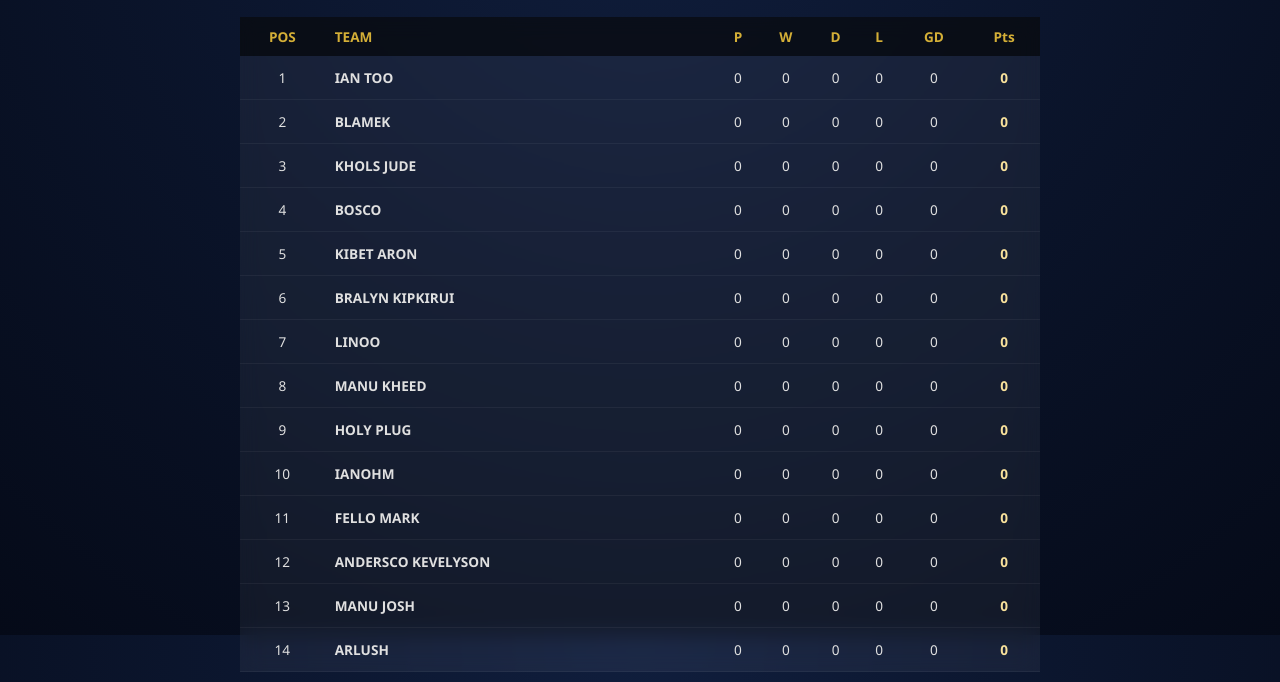
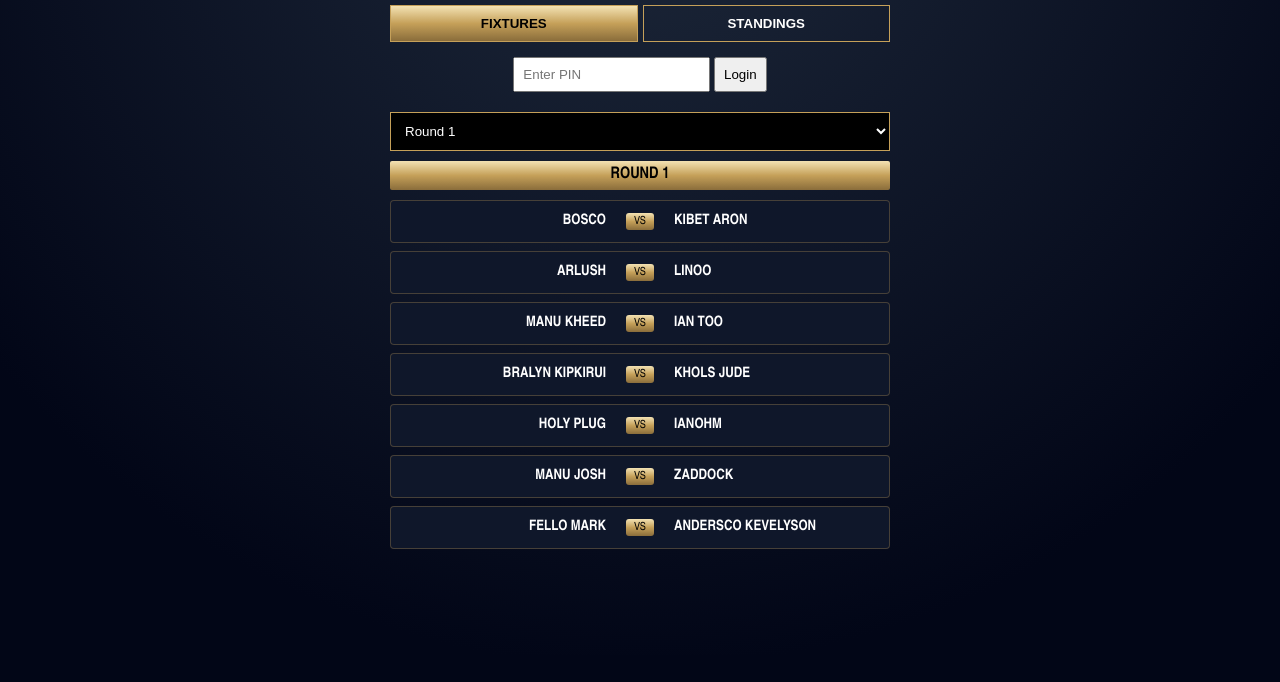
Before and after one commit to aronkibetkorir93-ui/Perfect-, a plain HTML site: page index.html in a window 1280 px wide. Shown: the part 165-847 px from the top of the page. After the commit the page ends 820 px from the top, so only its background shows below. Drawn offline with Linux system fonts and the light colour scheme.

Commit message:
Update index.html

```diff
--- a/index.html
+++ b/index.html
@@ -5,230 +5,220 @@
     <meta name="viewport" content="width=device-width, initial-scale=1.0">
     <title>Elite Football League</title>
     <style>
-        /* CSS STYLES */
         :root {
-            --bg-dark: #050a18;
-            --card-bg: rgba(255, 255, 255, 0.05);
-            --gold: #d4af37;
-            --gold-bright: #f9e29c;
-            --text-white: #e0e0e0;
+            --bg-dark: #020617;
+            --efl-blue: #0f172a;
+            --gold-gradient: linear-gradient(180deg, #f3e2b3 0%, #c5a059 50%, #8a6d3b 100%);
+            --gold-text: #e2c07d;
+            --row-bg: rgba(255, 255, 255, 0.03);
         }
 
         body {
-            background: radial-gradient(circle at top, #101e3d 0%, var(--bg-dark) 100%);
-            background-attachment: fixed;
-            color: var(--text-white);
-            font-family: 'Segoe UI', sans-serif;
+            background-color: var(--bg-dark);
+            background-image: radial-gradient(circle at top, #1e293b 0%, var(--bg-dark) 80%);
+            color: white;
+            font-family: 'Arial Narrow', sans-serif;
             margin: 0;
             padding: 10px;
+            min-height: 100vh;
         }
 
-        .container {
-            max-width: 800px;
-            margin: auto;
-        }
+        .container { max-width: 500px; margin: auto; }
 
-        header {
-            text-align: center;
-            margin-bottom: 20px;
-            padding-top: 20px;
+        /* Header & Logo */
+        header { text-align: center; padding: 20px 0; }
+        .logo-circle {
+            width: 80px; height: 80px; margin: 0 auto 10px;
+            border: 2px solid var(--gold-text); border-radius: 50%;
+            display: flex; align-items: center; justify-content: center;
+            font-weight: bold; color: var(--gold-text); font-size: 1.5rem;
+            background: rgba(0,0,0,0.5);
         }
 
         h1 {
-            letter-spacing: 3px;
-            color: var(--gold);
-            font-size: 1.5rem;
-            text-transform: uppercase;
+            font-size: 1.4rem; color: var(--gold-text);
+            letter-spacing: 2px; text-transform: uppercase; margin: 0;
         }
 
-        #admin-auth, #admin-panel {
-            background: rgba(0, 0, 0, 0.5);
-            border: 1px solid var(--gold);
-            padding: 15px;
-            margin-bottom: 20px;
-            text-align: center;
-            border-radius: 8px;
+        /* Navigation Tabs */
+        .tabs { display: flex; gap: 5px; margin-bottom: 15px; }
+        .tab-btn {
+            flex: 1; padding: 10px; border: 1px solid #c5a059;
+            background: transparent; color: white; cursor: pointer;
+            text-transform: uppercase; font-weight: bold;
+        }
+        .tab-btn.active { background: var(--gold-gradient); color: black; }
+
+        /* Fixture Styling (Matches Template 2) */
+        .round-banner {
+            background: var(--gold-gradient); color: black;
+            text-align: center; font-weight: 900; padding: 5px;
+            margin-bottom: 10px; border-radius: 2px;
         }
 
-        table {
-            width: 100%;
-            border-collapse: collapse;
-            background: var(--card-bg);
-            backdrop-filter: blur(10px);
-            font-size: 0.85rem;
+        .fixture-card {
+            background: var(--efl-blue);
+            border: 1px solid rgba(197, 160, 89, 0.3);
+            margin-bottom: 8px; display: flex; align-items: center;
+            justify-content: space-between; padding: 12px 15px;
+            position: relative; border-radius: 4px;
+        }
+        .fixture-card span { flex: 1; font-weight: bold; font-size: 0.9rem; }
+        .fixture-card .vs-box {
+            flex: 0; background: var(--gold-gradient); color: black;
+            padding: 2px 8px; font-size: 0.7rem; border-radius: 3px; margin: 0 10px;
+        }
+        .fixture-card input { width: 30px; text-align: center; border: none; border-radius: 2px; }
+
+        /* Table Styling (Matches Template 1) */
+        .league-table { width: 100%; border-collapse: collapse; font-size: 0.8rem; }
+        .league-table th {
+            border-bottom: 1px solid var(--gold-text); color: var(--gold-text);
+            padding: 10px 5px; text-align: center;
+        }
+        .league-table td { padding: 12px 5px; text-align: center; border-bottom: 1px solid rgba(255,255,255,0.05); }
+        .team-name { text-align: left; padding-left: 10px; font-weight: bold; width: 40%; }
+
+        .pos-1 { background: var(--gold-gradient); color: black !important; }
+
+        /* Admin UI */
+        .admin-login { text-align: center; margin-bottom: 20px; }
+        .btn-gold {
+            background: var(--gold-gradient); border: none; padding: 10px 20px;
+            font-weight: bold; cursor: pointer; border-radius: 4px; margin-top: 10px; width: 100%;
         }
 
-        th {
-            background: rgba(0, 0, 0, 0.6);
-            color: var(--gold);
-            padding: 10px 5px;
-            text-align: center;
-        }
-
-        td {
-            padding: 12px 5px;
-            text-align: center;
-            border-bottom: 1px solid rgba(255, 255, 255, 0.05);
-        }
-
-        .team-col { text-align: left; padding-left: 10px; font-weight: bold; }
-
-        input[type="number"] {
-            width: 40px;
-            background: #000;
-            border: 1px solid var(--gold);
-            color: #fff;
-            text-align: center;
-        }
-
-        .btn {
-            background: var(--gold);
-            color: #000;
-            border: none;
-            padding: 8px 15px;
-            font-weight: bold;
-            cursor: pointer;
-            border-radius: 4px;
-        }
-
-        .fixture-row {
-            display: flex;
-            justify-content: space-between;
-            align-items: center;
-            margin: 8px 0;
-            padding: 5px;
-            border-bottom: 1px solid rgba(212, 175, 55, 0.2);
-        }
+        .hidden { display: none; }
     </style>
 </head>
 <body>
 
 <div class="container">
     <header>
-        <h1>League Table</h1>
+        <div class="logo-circle">EFL</div>
+        <h1>Elite Football League</h1>
     </header>
 
-    <div id="admin-auth">
-        <input type="password" id="admin-pass" placeholder="Password" style="padding: 5px; width: 100px;">
-        <button class="btn" onclick="checkAuth()">Login to Update</button>
+    <div class="tabs">
+        <button class="tab-btn active" onclick="switchTab('fixtures')">Fixtures</button>
+        <button class="tab-btn" onclick="switchTab('table')">Standings</button>
     </div>
 
-    <div id="admin-panel" style="display: none;">
-        <h3>Enter Match Scores</h3>
-        <div id="fixtures-input-list"></div>
-        <button class="btn" onclick="processScores()" style="margin-top:15px;">Update All Standings</button>
-        <button class="btn" onclick="resetData()" style="background: #a33; color: white; margin-left: 10px;">Reset Table</button>
+    <div id="admin-auth" class="admin-login">
+        <input type="password" id="pin" placeholder="Enter PIN" style="padding: 8px;">
+        <button onclick="login()" style="padding: 8px;">Login</button>
     </div>
 
-    <table>
+    <div id="tab-fixtures">
+        <select id="round-select" onchange="loadFixtures()" style="width:100%; padding:10px; margin-bottom:10px; background:#000; color:#fff; border:1px solid #c5a059;"></select>
+        <div class="round-banner" id="current-round-label">ROUND 1</div>
+        <div id="fixture-list"></div>
+        <button id="save-btn" class="btn-gold hidden" onclick="saveScores()">SAVE SCORES</button>
+    </div>
+
+    <div id="tab-table" class="hidden">
+        <table class="league-table">
             <thead>
                 <tr>
                     <th>POS</th>
-                <th class="team-col">TEAM</th>
-                <th>P</th>
-                <th>W</th>
-                <th>D</th>
-                <th>L</th>
-                <th>GD</th>
-                <th>Pts</th>
+                    <th style="text-align:left; padding-left:10px;">PLAYER</th>
+                    <th>P</th><th>W</th><th>D</th><th>L</th><th>GD</th><th>PTS</th>
                 </tr>
             </thead>
             <tbody id="table-body"></tbody>
         </table>
     </div>
+</div>
 
 <script>
-    const teamNames = [
-        "IAN TOO", "BLAMEK", "KHOLS JUDE", "BOSCO", "KIBET ARON",
-        "BRALYN KIPKIRUI", "LINOO", "MANU KHEED", "HOLY PLUG",
-        "IANOHM", "FELLO MARK", "ANDERSCO KEVELYSON", "MANU JOSH", "ARLUSH"
-    ];
+    const teams = ["BOSCO", "KIBET ARON", "ARLUSH", "LINOO", "MANU KHEED", "IAN TOO", "BRALYN KIPKIRUI", "KHOLS JUDE", "HOLY PLUG", "IANOHM", "MANU JOSH", "ZADDOCK", "FELLO MARK", "ANDERSCO KEVELYSON"];
+    let db = JSON.parse(localStorage.getItem('efl_storage')) || {};
+    let isAdmin = false;
 
-    let teams = JSON.parse(localStorage.getItem('efl_data')) || teamNames.map(name => ({
-        name, p: 0, w: 0, d: 0, l: 0, gf: 0, ga: 0, gd: 0, pts: 0
-    }));
-
-    function renderTable() {
-        // Sorting logic: Points -> Goal Difference -> Goals Scored
-        teams.sort((a, b) => b.pts - a.pts || b.gd - a.gd || b.gf - a.gf);
-
-        const tbody = document.getElementById('table-body');
-        tbody.innerHTML = teams.map((t, i) => `
-            <tr>
-                <td>${i + 1}</td>
-                <td class="team-col">${t.name}</td>
-                <td>${t.p}</td>
-                <td>${t.w}</td>
-                <td>${t.d}</td>
-                <td>${t.l}</td>
-                <td>${t.gd}</td>
-                <td style="color:var(--gold-bright)"><strong>${t.pts}</strong></td>
-            </tr>
-        `).join('');
+    // Build Round Selector
+    const sel = document.getElementById('round-select');
+    for(let i=1; i<=13; i++){
+        let o = document.createElement('option'); o.value = i; o.text = "Round " + i;
+        sel.appendChild(o);
     }
 
-    function checkAuth() {
-        if(document.getElementById('admin-pass').value === "1234") {
-            document.getElementById('admin-panel').style.display = "block";
-            document.getElementById('admin-auth').style.display = "none";
-            setupInputs();
-        } else {
-            alert("Wrong password!");
+    function switchTab(tab) {
+        document.getElementById('tab-fixtures').classList.toggle('hidden', tab !== 'fixtures');
+        document.getElementById('tab-table').classList.toggle('hidden', tab !== 'table');
+        document.querySelectorAll('.tab-btn').forEach(b => b.classList.toggle('active', b.innerText.toLowerCase().includes(tab)));
+        if(tab === 'table') calculateStandings();
+    }
+
+    function login() {
+        if(document.getElementById('pin').value === "1234") {
+            isAdmin = true;
+            document.getElementById('admin-auth').classList.add('hidden');
+            document.getElementById('save-btn').classList.remove('hidden');
+            loadFixtures();
         }
     }
 
-    function setupInputs() {
-        const container = document.getElementById('fixtures-input-list');
-        container.innerHTML = "";
-        // Pairs teams for matches
+    function loadFixtures() {
+        const r = sel.value;
+        document.getElementById('current-round-label').innerText = "ROUND " + r;
+        const list = document.getElementById('fixture-list');
+        const scores = db[r] || {};
+        list.innerHTML = "";
+
         for(let i=0; i < teams.length; i+=2) {
-            container.innerHTML += `
-                <div class="fixture-row">
-                    <span>${teams[i].name}</span>
-                    <div>
-                        <input type="number" id="s-${i}" placeholder="0"> :
-                        <input type="number" id="s-${i+1}" placeholder="0">
-                    </div>
-                    <span>${teams[i+1].name}</span>
+            const s1 = scores[i] ?? "";
+            const s2 = scores[i+1] ?? "";
+            list.innerHTML += `
+                <div class="fixture-card">
+                    <span style="text-align:right">${teams[i]}</span>
+                    ${isAdmin ? `<input type="number" id="sc-${i}" value="${s1}">` : `<b style="margin:0 5px">${s1}</b>`}
+                    <div class="vs-box">VS</div>
+                    ${isAdmin ? `<input type="number" id="sc-${i+1}" value="${s2}">` : `<b style="margin:0 5px">${s2}</b>`}
+                    <span style="text-align:left">${teams[i+1]}</span>
                 </div>
             `;
         }
     }
 
-    function processScores() {
-        for(let i=0; i < teams.length; i+=2) {
-            const s1 = parseInt(document.getElementById(`s-${i}`).value);
-            const s2 = parseInt(document.getElementById(`s-${i+1}`).value);
+    function saveScores() {
+        const r = sel.value;
+        db[r] = db[r] || {};
+        for(let i=0; i < teams.length; i++) {
+            const val = document.getElementById(`sc-${i}`).value;
+            db[r][i] = val === "" ? null : parseInt(val);
+        }
+        localStorage.setItem('efl_storage', JSON.stringify(db));
+        alert("Scores Saved for Round " + r);
+    }
 
-            if(!isNaN(s1) && !isNaN(s2)) {
-                updateStats(teams[i], s1, s2);
-                updateStats(teams[i+1], s2, s1);
+    function calculateStandings() {
+        let stats = teams.map(name => ({ name, p:0, w:0, d:0, l:0, gf:0, ga:0, pts:0 }));
+        Object.values(db).forEach(round => {
+            for(let i=0; i<teams.length; i+=2) {
+                const s1 = round[i], s2 = round[i+1];
+                if(s1 !== null && s2 !== null && s1 !== undefined) {
+                    let t1 = stats[i], t2 = stats[i+1];
+                    t1.p++; t2.p++; t1.gf += s1; t1.ga += s2; t2.gf += s2; t2.ga += s1;
+                    if(s1 > s2) { t1.w++; t1.pts += 3; t2.l++; }
+                    else if(s1 < s2) { t2.w++; t2.pts += 3; t1.l++; }
+                    else { t1.d++; t1.pts += 1; t2.d++; t2.pts += 1; }
                 }
             }
-        localStorage.setItem('efl_data', JSON.stringify(teams));
-        renderTable();
-        alert("Standings Updated!");
+        });
+        stats.sort((a,b) => b.pts - a.pts || (b.gf - b.ga) - (a.gf - a.ga));
+
+        const body = document.getElementById('table-body');
+        body.innerHTML = stats.map((s, i) => `
+            <tr class="${i === 0 ? 'pos-1' : ''}">
+                <td>${i+1}</td>
+                <td class="team-name">${s.name}</td>
+                <td>${s.p}</td><td>${s.w}</td><td>${s.d}</td><td>${s.l}</td>
+                <td>${s.gf - s.ga}</td><td><b>${s.pts}</b></td>
+            </tr>
+        `).join('');
     }
 
-    function updateStats(team, gf, ga) {
-        team.p += 1;
-        team.gf += gf;
-        team.ga += ga;
-        team.gd = team.gf - team.ga;
-        if (gf > ga) { team.w += 1; team.pts += 3; }
-        else if (gf === ga) { team.d += 1; team.pts += 1; }
-        else { team.l += 1; }
-    }
-
-    function resetData() {
-        if(confirm("Are you sure? This wipes the table!")) {
-            localStorage.removeItem('efl_data');
-            location.reload();
-        }
-    }
-
-    renderTable();
+    loadFixtures();
 </script>
-
 </body>
 </html>
```
Lines whose indentation alone changed are shown as unchanged.
